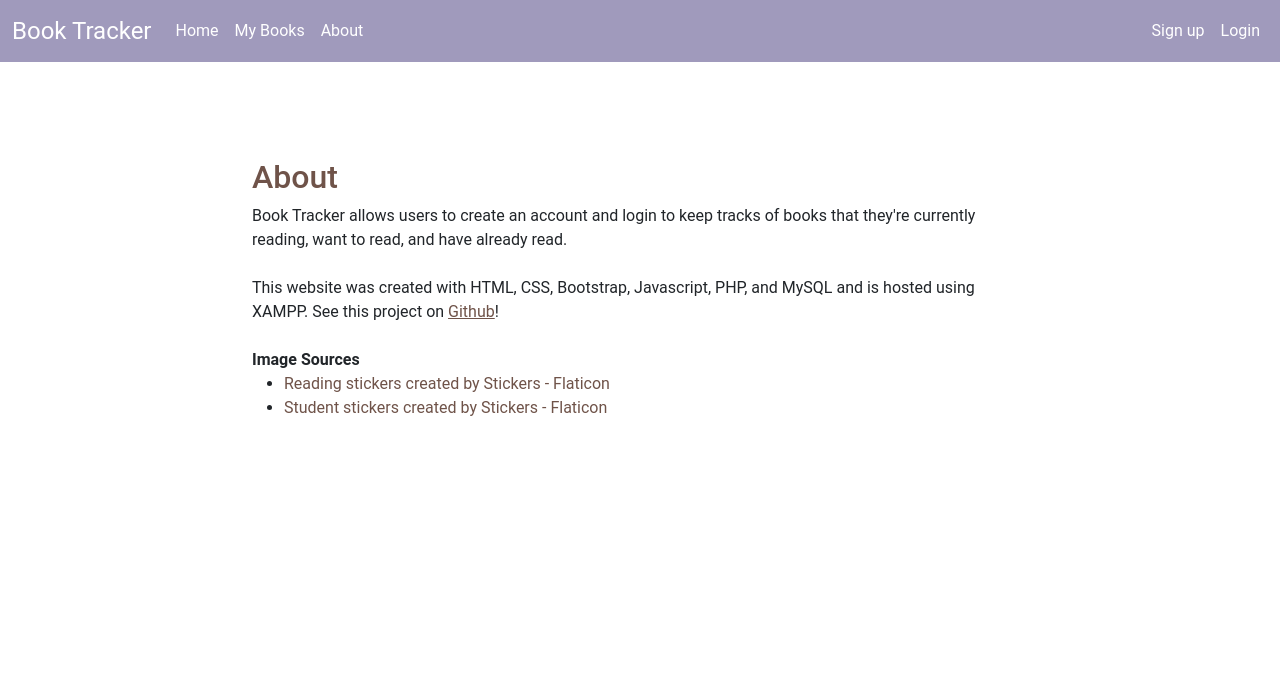
After one commit to em-au/COSC2956-Project, a PHP site: page /about.php in a window 1280 px wide. The commit adds this page. Shown: the top 676 px of the page. Run offline with PHP 8.4, Linux system fonts and the light colour scheme; some libraries are stand-ins or nearby versions.

Commit message:
Add an About page

```diff
--- /dev/null
+++ b/about.php
@@ -0,0 +1,24 @@
+<?php
+    $title = "About";
+    require_once 'includes/header.php';
+?>
+
+<br><br><br><br>
+<div class="container container-about">
+    <h2>About</h2>
+    <div>Book Tracker allows users to create an account and login to keep tracks of books that they're currently reading, want to read, and have already read.</div>
+    <br>
+    <div>This website was created with HTML, CSS, Bootstrap, Javascript, PHP, and MySQL and is hosted using XAMPP.
+        See this project on <a href="https://github.com/em-au/COSC2956-Project" class="link">Github</a>!</div>
+    <br>
+    <div><strong>Image Sources</strong></div>
+    <ul class="image-source">
+        <li><a href="https://www.flaticon.com/free-stickers/reading" title="reading stickers">Reading stickers created by Stickers - Flaticon</a></li>
+        <li><a href="https://www.flaticon.com/free-stickers/student" title="student stickers">Student stickers created by Stickers - Flaticon</a></li>
+    </ul>
+
+</div>
+
+
+
+<?php require_once 'includes/footer.php' ?>
--- a/includes/header.php
+++ b/includes/header.php
@@ -33,6 +33,9 @@
             <li class="nav-item">
               <a class="nav-link" href="viewallbooks.php">My Books</a>
             </li>
+            <li class="nav-item">
+              <a class="nav-link" href="about.php">About</a>
+            </li>
           </ul>
           <div class="navbar-nav">
             <?php if (isset($_SESSION['auth'])) { ?>
--- a/index.php
+++ b/index.php
@@ -16,7 +16,6 @@
             </div>
             <div class="banner-image">
                 <div><img src="pics/reading-book.png" alt="An illustration of a woman reading a book"></div>
-                <div class="image-source"><a href="https://www.flaticon.com/free-stickers/student" title="student stickers">Student stickers created by Stickers - Flaticon</a></div>
             </div>
         </div>
     <?php }
@@ -24,7 +23,6 @@
         <div class="container home-banner-white">
             <div class="banner-image">
                 <div><img src="pics/books.png" class="books-icon" alt="An illustration of books on a shelf"></div>
-                <div class="image-source"><a href="https://www.flaticon.com/free-stickers/reading" title="reading stickers">Reading stickers created by Stickers - Flaticon</a></div>
             </div>
             <div class="banner-text">
                 <h2>CURRENTLY READING</h2>
--- a/scss/style.scss
+++ b/scss/style.scss
@@ -111,7 +111,6 @@ h2.centered {
 
 .image-source a {
   text-decoration: none;
-  font-size: 12px;
   color: $brown;
 }
 
@@ -129,3 +128,11 @@ h2.centered {
   height: 300px;
   width: auto;
 }
+
+.container-about {
+  width: 800px;
+}
+
+.link {
+  color: $brown;
+}
```
Also changed, not shown: css/style.css.
